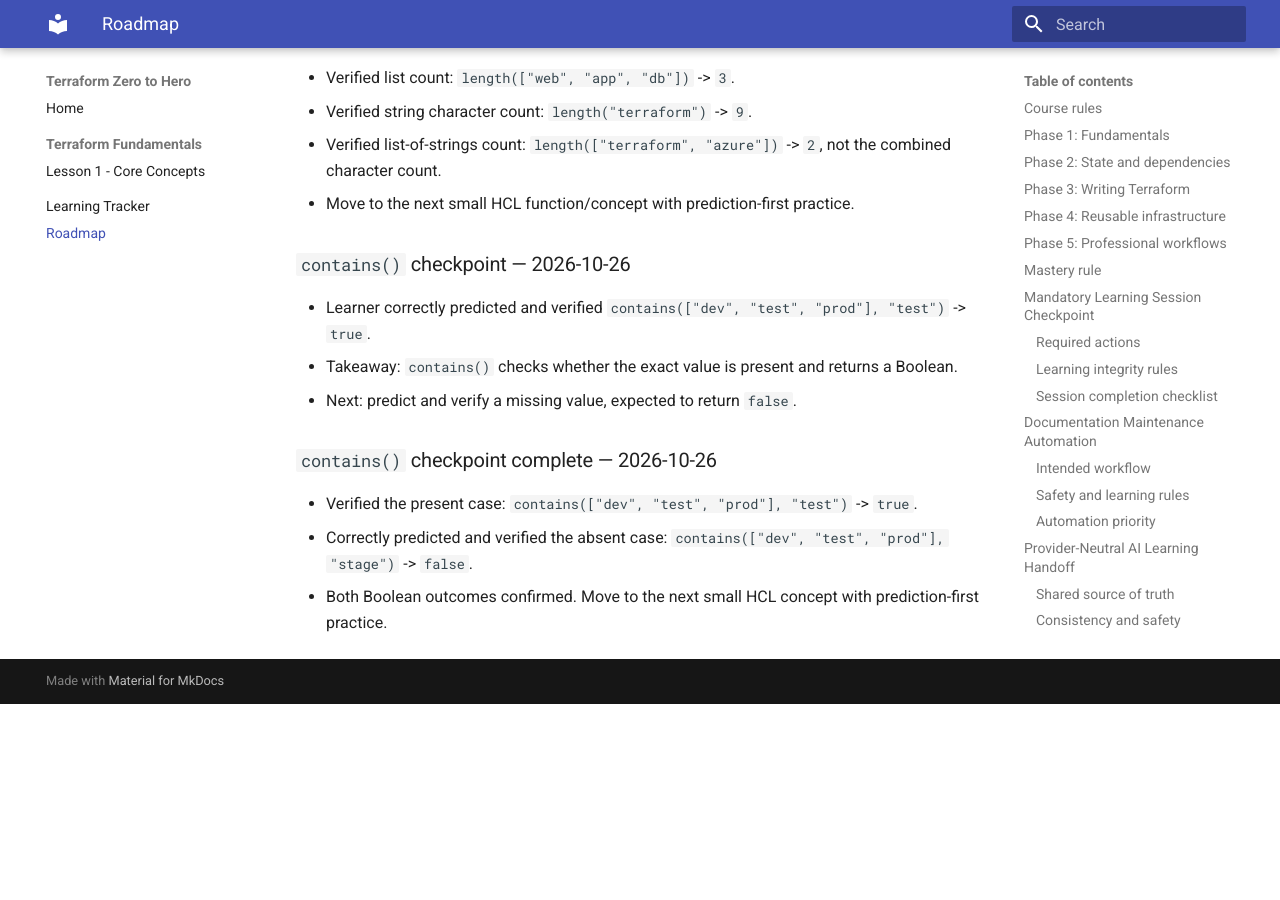
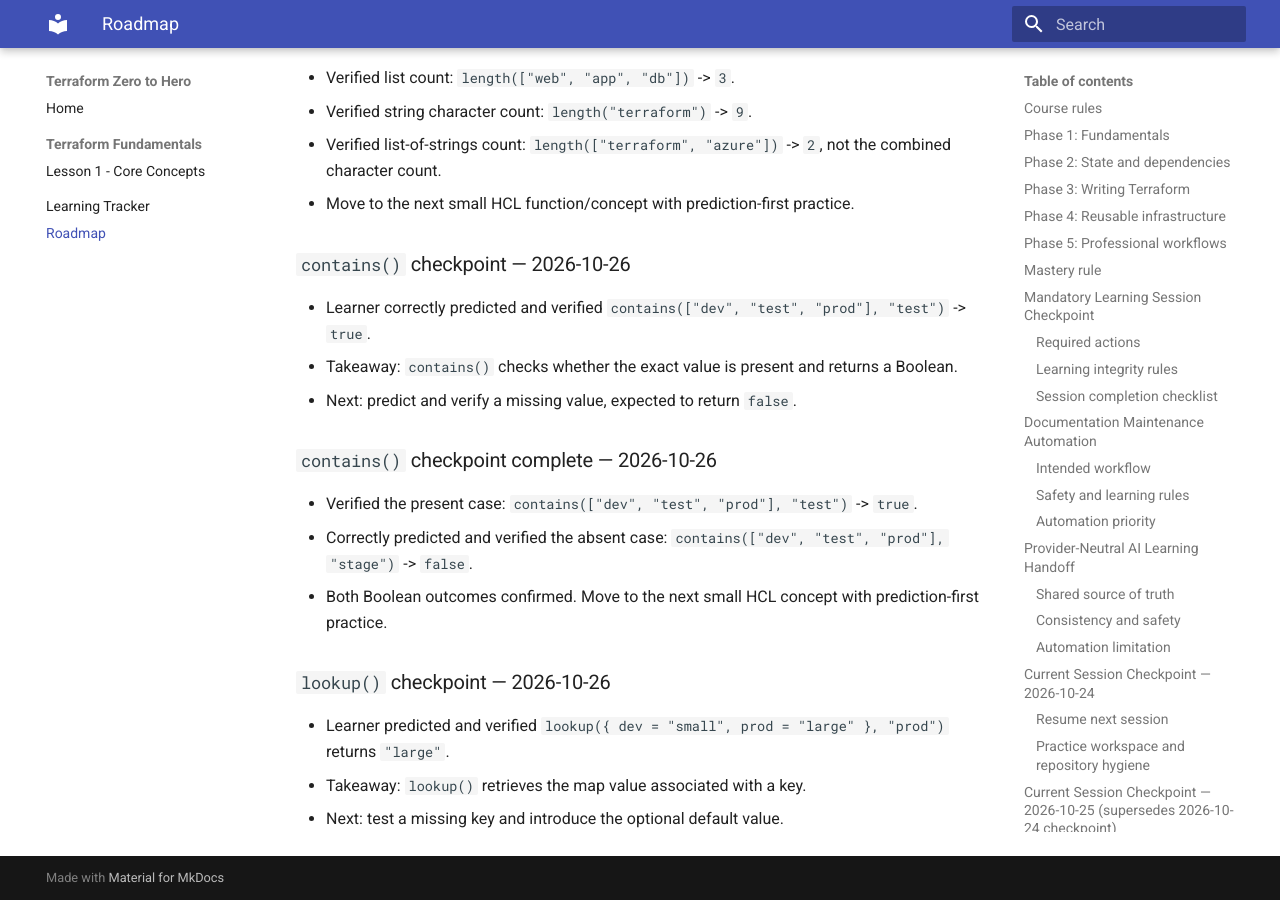
Before and after one commit to pshewale-dev/terraform-azure-lab, an MkDocs documentation site: the page built from docs/LEARNING-ROADMAP.md, in a window 1280 px wide and 900 px high, scrolled down 9541 px. Built offline with MkDocs 1.6.1 and Material for MkDocs 9.7.7, drawn with Linux system fonts in a browser that asks for light colours; before the commit the page ends 10245 px from its top, so only the background shows below that.

Commit message:
docs: record lookup function first exercise

```diff
--- a/docs/LEARNING-ROADMAP.md
+++ b/docs/LEARNING-ROADMAP.md
@@ -264,3 +264,9 @@ Proceed to the next small HCL concept using prediction-first practice, one conce
 - Verified the present case: `contains(["dev", "test", "prod"], "test")` -> `true`.
 - Correctly predicted and verified the absent case: `contains(["dev", "test", "prod"], "stage")` -> `false`.
 - Both Boolean outcomes confirmed. Move to the next small HCL concept with prediction-first practice.
+
+
+### `lookup()` checkpoint — 2026-10-26
+- Learner predicted and verified `lookup({ dev = "small", prod = "large" }, "prod")` returns `"large"`.
+- Takeaway: `lookup()` retrieves the map value associated with a key.
+- Next: test a missing key and introduce the optional default value.
```
